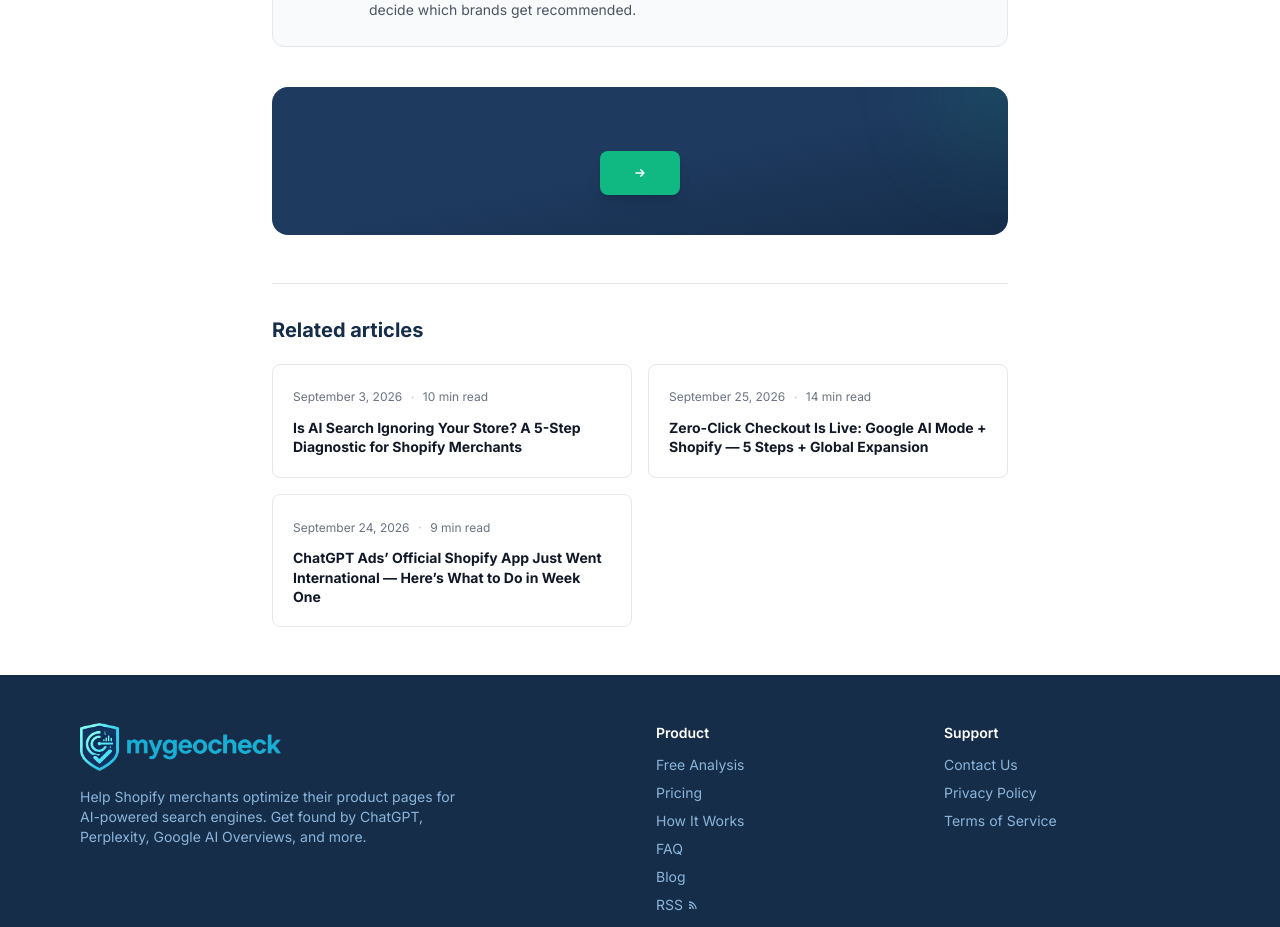
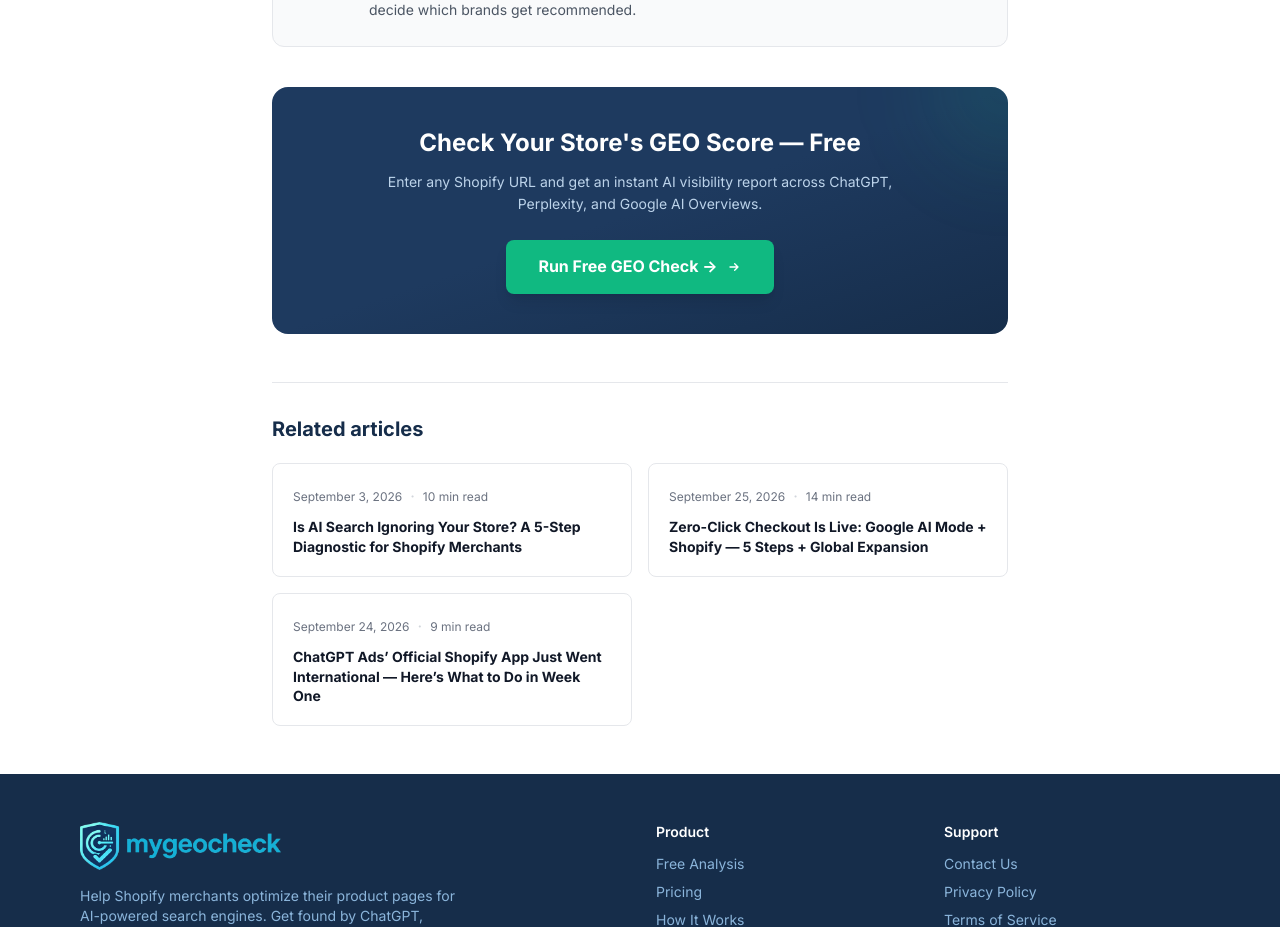
Before and after one commit to lough0226-lang/shopify-geocheck, a Next.js app: page /blog/how-to-choose-geo-tool-shopify-store-7-criteria-2026 in a window 1280 px wide. Shown: the part 8680-9607 px from the top of the page. Built offline with nearby package versions, Linux system fonts and the light colour scheme.

Commit message:
Fix CTA section text not showing - correct ui key names

```diff
--- a/components/BlogPostClient.js
+++ b/components/BlogPostClient.js
@@ -244,12 +244,12 @@
         <div className="mt-10 bg-gradient-to-br from-primary-700 via-primary-700 to-primary-800 rounded-2xl p-8 md:p-10 text-center text-white relative overflow-hidden">
           <div className="absolute top-0 right-0 w-40 h-40 bg-accent-500/10 rounded-full -translate-y-1/2 translate-x-1/2 blur-2xl"></div>
           <div className="relative z-10">
-            <h3 className="text-2xl font-bold mb-3">{ui.blogCtaTitle}</h3>
-            <p className="text-primary-200 mb-6 max-w-lg mx-auto text-sm leading-relaxed">{ui.blogCtaDesc}</p>
+            <h3 className="text-2xl font-bold mb-3">{ui.ctaTitle}</h3>
+            <p className="text-primary-200 mb-6 max-w-lg mx-auto text-sm leading-relaxed">{ui.ctaDesc}</p>
             <div className="flex flex-col sm:flex-row items-center justify-center gap-3">
               <Link href="/check"
                 className="bg-accent-500 hover:bg-accent-600 text-white font-bold px-8 py-3.5 rounded-lg transition-all duration-200 shadow-lg hover:shadow-xl inline-flex items-center gap-2">
-                {ui.blogCtaBtn}
+                {ui.ctaBtn}
                 <svg className="w-4 h-4" fill="none" stroke="currentColor" viewBox="0 0 24 24">
                   <path strokeLinecap="round" strokeLinejoin="round" strokeWidth={2} d="M13 7l5 5m0 0l-5 5m5-5H6"/>
                 </svg>
```
